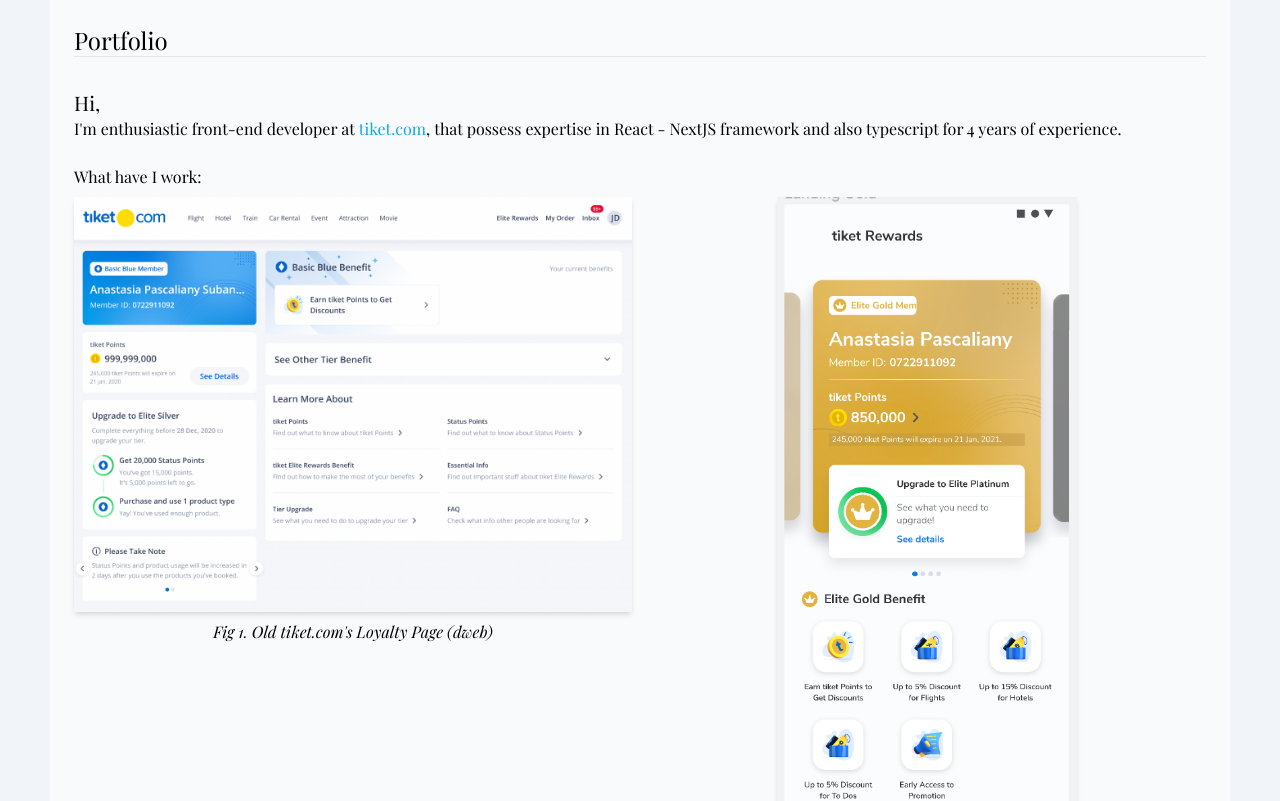
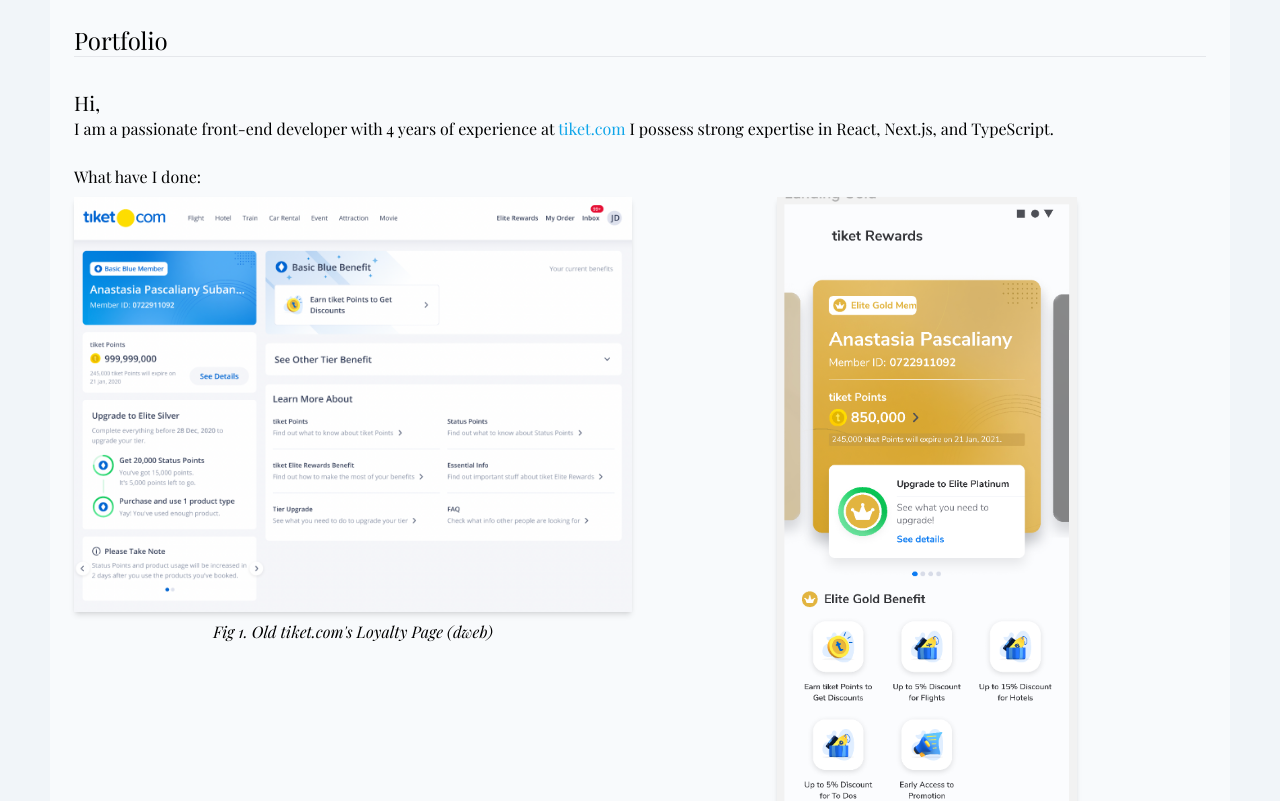
Before and after one commit to mario-alxndr/mario-portfolio, a Next.js app: page / in a window 1280 px wide. Shown: the top 801 px of the page. Built offline with nearby package versions, Linux system fonts and the light colour scheme.

Commit message:
feat: fix copy writing

```diff
--- a/app/page.tsx
+++ b/app/page.tsx
@@ -21,12 +21,10 @@
         <div className="my-8">
           <h1 className="text-xl">Hi,</h1>
           <p>
-            I&#39;m enthusiastic front-end developer at&nbsp;
-              <a className="text-sky-500" href="https://tiket.com">tiket.com</a>
-            ,&nbsp;that possess expertise in React - NextJS framework and also typescript for 4 years of experience.
+            I am a passionate front-end developer with 4 years of experience at <a className="text-sky-500" href="https://tiket.com">tiket.com</a> I possess strong expertise in React, Next.js, and TypeScript.
           </p>
           <br/>
-          <p className='mb-2'>What have I work:</p>
+          <p className='mb-2'>What have I done:</p>
           <div className='grid grid-cols-2 mweb:grid-cols-1 gap-4'>
             <div className='w-fit mx-auto'>
               <figure className='h-[380px]'>
```
